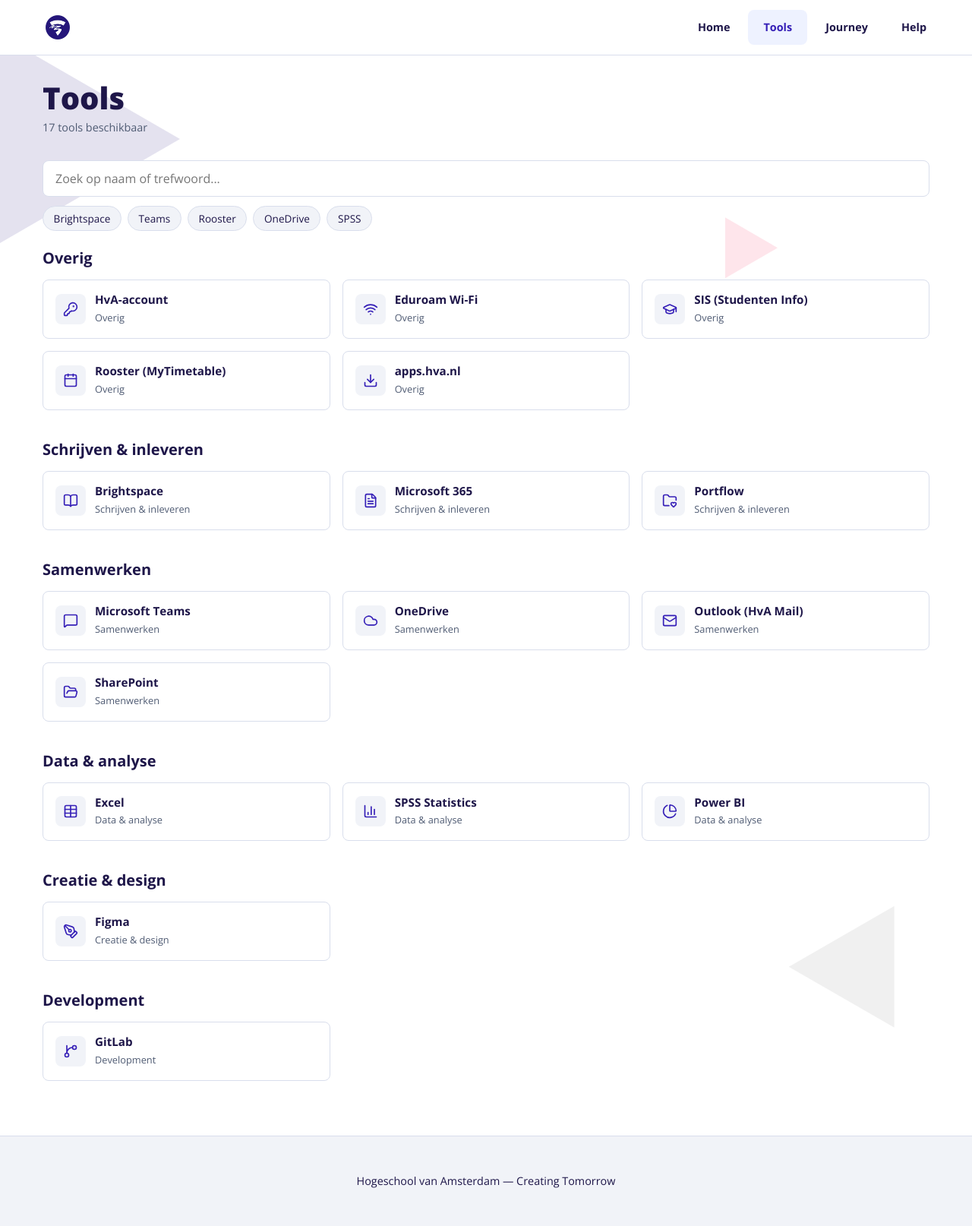
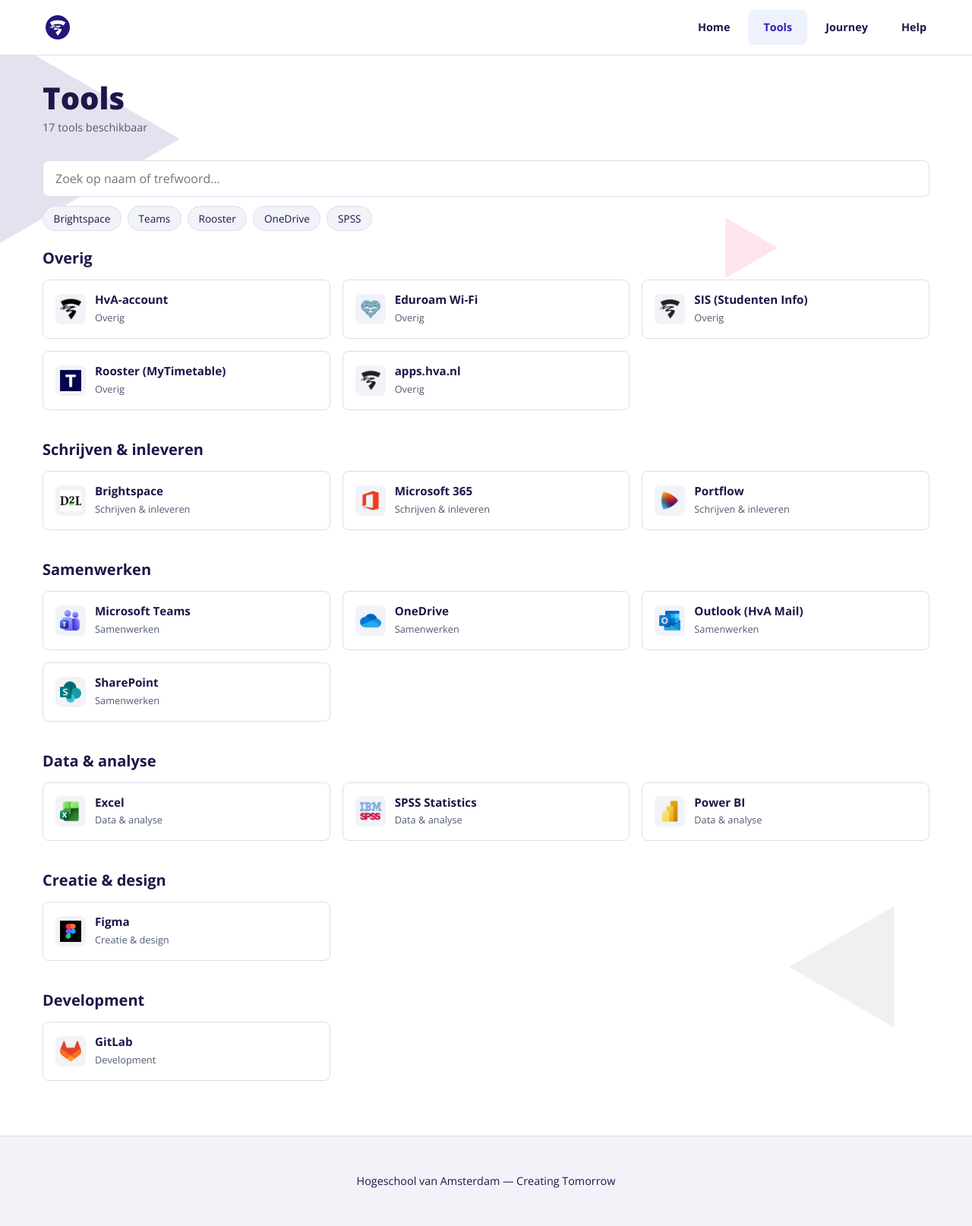
Before and after one commit to TBSKR/student-hub, a Flask app: page /tools in a window 1280 px wide. Shown: the whole page at 76% size. Run offline with Flask 3, Linux system fonts and the light colour scheme.

Commit message:
Tool icons toevoegen en in template zetten
- 17 PNG icons toegevoegd voor alle tools
- Placeholder icons vervangen door echte logos
- Lucide CDN verwijderd, nu eigen PNG icons
- Template gebruikt img tags ipv vector icons
- CSS aangepast voor img styling in tool cards

```diff
--- a/app/static/css/style.css
+++ b/app/static/css/style.css
@@ -432,9 +432,10 @@ footer {
     color: var(--hva-marine);
 }
 
-.tool-card-icon svg {
-    width: 20px;
-    height: 20px;
+.tool-card-icon img {
+    width: 28px;
+    height: 28px;
+    object-fit: contain;
 }
 
 .tool-card-info h3 {
--- a/app/templates/tools/index.html
+++ b/app/templates/tools/index.html
@@ -24,7 +24,7 @@
       {% for tool in categorie_tools %}
       <div class="tool-card" data-naam="{{ tool.name|lower }}" data-categorie="{{ categorieen.get(tool.category, tool.category)|lower }}">
         <div class="tool-card-icon">
-          <i data-lucide="{{ tool.icon }}"></i>
+          <img src="{{ url_for('static', filename='img/tools/' + tool.id + '.png') }}" alt="{{ tool.name }}">
         </div>
         <div class="tool-card-info">
           <h3>{{ tool.name }}</h3>
@@ -41,7 +41,5 @@
     <p class="geen-resultaten-hint">Probeer een andere zoekterm of gebruik de snelknoppen hierboven.</p>
   </div>
 
-  <script src="https://unpkg.com/lucide@latest"></script>
-  <script>lucide.createIcons();</script>
   <script src="{{ url_for('static', filename='js/zoeken.js') }}"></script>
 {% endblock %}
```
Also changed, not shown: app/static/img/tools/apps-hva.png (added), app/static/img/tools/brightspace.png (added), app/static/img/tools/eduroam.png (added), app/static/img/tools/excel.png (added), app/static/img/tools/figma.png (added), app/static/img/tools/gitlab.png (added), app/static/img/tools/hva-account.png (added), app/static/img/tools/office365.png (added), app/static/img/tools/onedrive.png (added), app/static/img/tools/outlook.png (added), app/static/img/tools/portflow.png (added), app/static/img/tools/powerbi.png (added), app/static/img/tools/rooster.png (added), app/static/img/tools/sharepoint.png (added), 3 more files.
